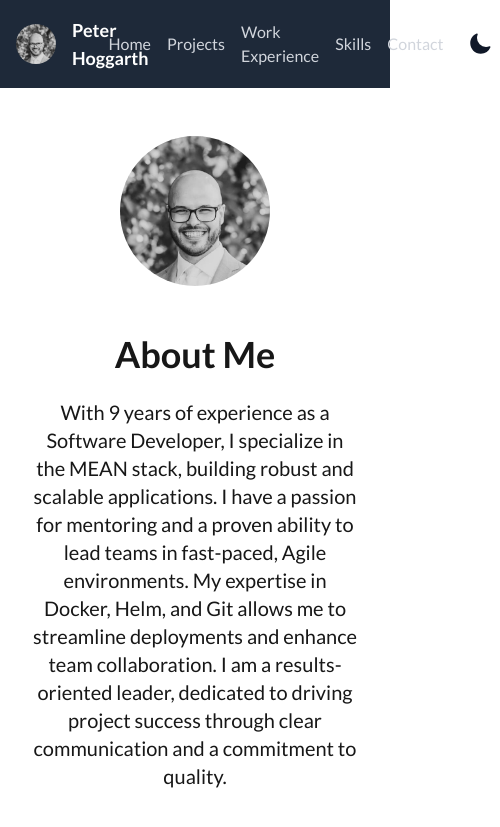
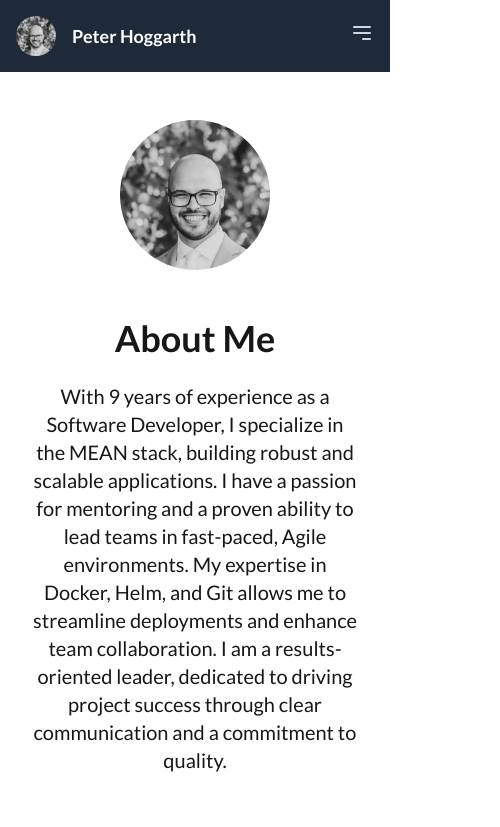
Before and after one commit to peterhogg/portfolio, a Next.js app: page / in a window 390 px wide. Shown: the top 827 px of the page, 500 px wide, since content can reach past the window. Built offline with nearby package versions, Linux system fonts and the light colour scheme.

Commit message:
Adds mobile navbar

```diff
--- a/src/components/Navbar.tsx
+++ b/src/components/Navbar.tsx
@@ -1,13 +1,28 @@
+"use client";
 
-import Link from 'next/link';
-import Image from 'next/image';
-import ThemeToggleButton from './ThemeToggleButton';
+import { useState, useEffect } from "react";
+import Link from "next/link";
+import Image from "next/image";
+import ThemeToggleButton from "./ThemeToggleButton";
 
 const Navbar = () => {
+  const [isOpen, setIsOpen] = useState(false);
+
+  useEffect(() => {
+    if (isOpen) {
+      document.body.style.overflow = "hidden";
+    } else {
+      document.body.style.overflow = "auto";
+    }
+  }, [isOpen]);
+
   return (
     <nav className="bg-gray-800 p-4">
       <div className="container mx-auto flex justify-between items-center">
-        <Link href="/" className="flex items-center text-white text-lg font-bold">
+        <Link
+          href="/"
+          className="flex items-center text-white text-lg font-bold"
+        >
           <Image
             src="/peter.jpg"
             alt="Peter Hoggarth"
@@ -17,7 +32,7 @@ const Navbar = () => {
           />
           Peter Hoggarth
         </Link>
-        <div className="flex items-center space-x-4">
+        <div className="hidden md:flex items-center space-x-4">
           <Link href="/" className="text-gray-300 hover:text-white">
             Home
           </Link>
@@ -35,7 +50,70 @@ const Navbar = () => {
           </Link>
           <ThemeToggleButton />
         </div>
+        <div className="md:hidden">
+          <button
+            onClick={() => setIsOpen(!isOpen)}
+            className="text-gray-300 hover:text-white focus:outline-none"
+          >
+            <svg
+              className="w-6 h-6"
+              fill="none"
+              stroke="currentColor"
+              viewBox="0 0 24 24"
+              xmlns="http://www.w3.org/2000/svg"
+            >
+              <path
+                strokeLinecap="round"
+                strokeLinejoin="round"
+                strokeWidth="2"
+                d={isOpen ? "M6 18L18 6M6 6l12 12" : "M4 6h16M4 12h16m-7 6h7"}
+              ></path>
+            </svg>
+          </button>
+        </div>
       </div>
+      {isOpen && (
+        <div className="md:hidden fixed top-0 left-0 w-full h-full bg-gray-800 bg-opacity-90 flex flex-col items-center justify-center space-y-8">
+          <Link
+            href="/"
+            className="text-gray-300 hover:text-white text-2xl"
+            onClick={() => setIsOpen(false)}
+          >
+            Home
+          </Link>
+          <Link
+            href="/projects"
+            className="text-gray-300 hover:text-white text-2xl"
+            onClick={() => setIsOpen(false)}
+          >
+            Projects
+          </Link>
+          <Link
+            href="/experience"
+            className="text-gray-300 hover:text-white text-2xl"
+            onClick={() => setIsOpen(false)}
+          >
+            Work Experience
+          </Link>
+          <Link
+            href="/skills"
+            className="text-gray-300 hover:text-white text-2xl"
+            onClick={() => setIsOpen(false)}
+          >
+            Skills
+          </Link>
+          <Link
+            href="/contact"
+            className="text-gray-300 hover:text-white text-2xl"
+            onClick={() => setIsOpen(false)}
+          >
+            Contact
+          </Link>
+          <div className="absolute top-4 right-4">
+            <ThemeToggleButton />
+          </div>
+        </div>
+      )}
     </nav>
   );
 };
```
